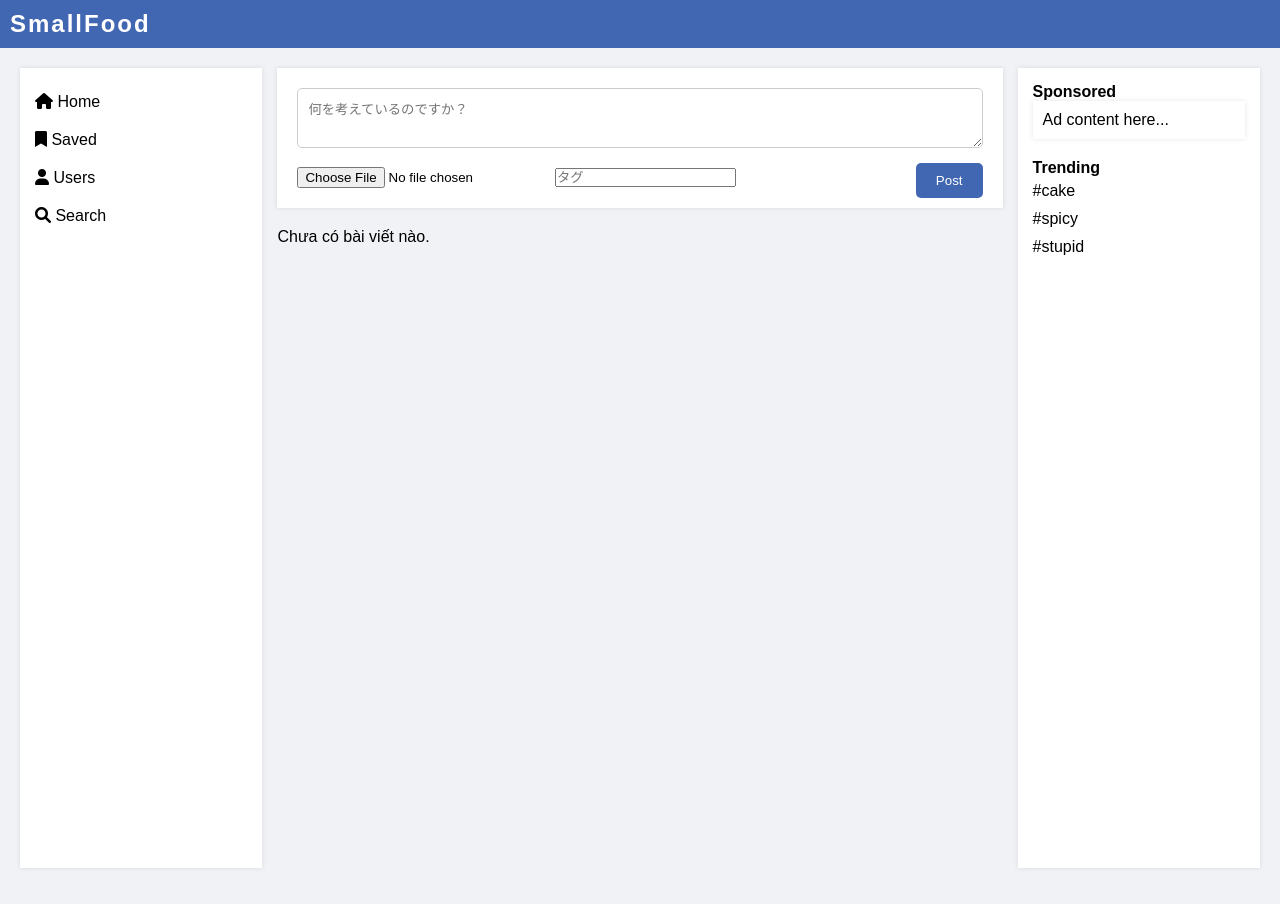
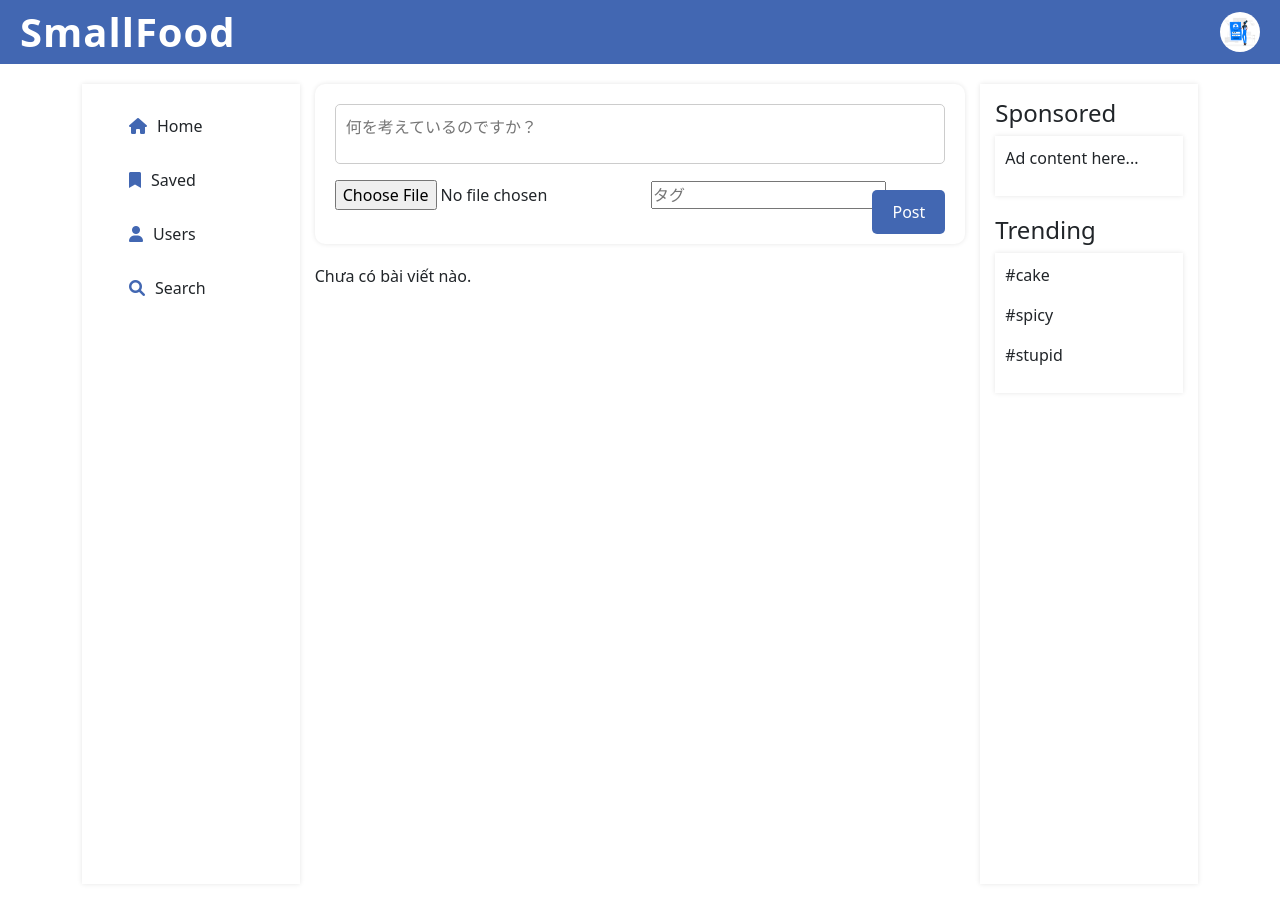
Before and after one commit to VietCee/Forum_ITSS2, a PHP site: page /app/views/homepage.php in a window 1280 px wide. Before the commit the page ends 868 px from the top, so only its background shows below. Run offline with PHP 8.4, Linux system fonts and the light colour scheme.

Commit message:
HomePage CSS

```diff
--- a/app/views/homepage.php
+++ b/app/views/homepage.php
@@ -21,17 +21,24 @@ if (isset($_SESSION['successMessage'])) {
     <title>HomePage Form</title>
     <link rel="stylesheet" href="/Forum/public/css/homePage.css">
     <link rel="stylesheet" href="/Forum/public/css/post.css">
+    <link href="https://cdn.jsdelivr.net/npm/bootstrap@5.3.3/dist/css/bootstrap.min.css" rel="stylesheet" integrity="sha384-QWTKZyjpPEjISv5WaRU9OFeRpok6YctnYmDr5pNlyT2bRjXh0JMhjY6hW+ALEwIH" crossorigin="anonymous">
     <link rel="stylesheet" href="https://cdnjs.cloudflare.com/ajax/libs/font-awesome/6.0.0-beta3/css/all.min.css">
 </head>
 
 <body>
 
 <nav class="navbar">
-        <!-- <div class="navbar-left">
-            <img src="/public/img/446foxface2_100697.ico" alt="Facebook Logo" class="logo">
-        </div> -->
     <div class="navbar-center">
         <h1>SmallFood</h1>
+    </div>
+    <div class="navbar-right">
+        <div class="dropdown">
+                <img src="../public/img/register.jpg" alt="User Avatar" class="user-avatar dropdown-toggle" id="userOptionsButton" data-bs-toggle="dropdown" aria-expanded="false">
+                <ul class="dropdown-menu dropdown-menu-end" aria-labelledby="userOptionsButton">
+                    <li><a class="dropdown-item" href="profile.php">My Profile</a></li>
+                    <li><a class="dropdown-item" href="logout.php">Logout</a></li>
+                </ul>
+        </div>
     </div>
 </nav>
 
@@ -63,7 +70,7 @@ if (isset($_SESSION['successMessage'])) {
                     <div class="post">
                         <div class="post-header">
 
-                            <img src="/public/img/profile-pic.jpg" alt="Profile Picture" class="profile-pic">
+                            <img src="../public/img/register.jpg" alt="Profile Picture" class="profile-pic">
 
                             <div class="post-info">
                                 <h3><?= $post['usernames'] ?></h3>
@@ -84,11 +91,11 @@ if (isset($_SESSION['successMessage'])) {
 
                         <div class="post-content">
 
-                            <p><?= htmlspecialchars($post['content']) ?></p></br>
+                            <p><?= htmlspecialchars($post['content']) ?></p>
                             <p style="color: #1E90FF;"><strong>#</strong><?= htmlspecialchars($post['tag']) ?></p>
                             <?php if (!empty($post['image'])): ?>
                                 <div style="text-align: center;">
-                                    <img src="uploads/<?= htmlspecialchars($post['image']) ?>" alt="Post Image" style="width: 300px; height: auto;">
+                                    <img src="uploads/<?= htmlspecialchars($post['image']) ?>" alt="Post Image" style="width: 500px; height: auto;">
                                 </div>
                             <?php endif; ?>
                             <a href="index.php?paction=postDetail&id=<?= $post['id'] ?>">Xem chi tiết</a>
@@ -120,6 +127,8 @@ if (isset($_SESSION['successMessage'])) {
             </div>
         </aside>
     </div>
+
+    <script src="https://cdn.jsdelivr.net/npm/bootstrap@5.3.3/dist/js/bootstrap.bundle.min.js" integrity="sha384-YvpcrYf0tY3lHB60NNkmXc5s9fDVZLESaAA55NDzOxhy9GkcIdslK1eN7N6jIeHz" crossorigin="anonymous"></script>
 </body>
 
 <script>
--- a/public/css/homePage.css
+++ b/public/css/homePage.css
@@ -9,8 +9,9 @@ body {
   background-color: #f0f2f5;
 }
 
+/* Navbar */
 .navbar {
-    background-color: #4267B2;
+  background-color: #4267b2;
   color: white;
   padding: 10px;
   display: flex;
@@ -21,30 +22,22 @@ body {
   z-index: 1000;
 }
 
-.navbar-left .logo {
-    height: 40px;
+.dropdown {
+  margin-right: 20px !important;
 }
 
-.navbar-center .search-bar {
-    width: 300px;
-    padding: 5px;
+.navbar-center h1 {
+  margin: 0;
+  font-weight: bold;
+  letter-spacing: 1px;
+  margin-left: 20px;
 }
 
-h1 {
-
-    font-weight: 400;
-    color: #ffffff;
-    letter-spacing: 2px;
-    text-align: center;
-    font-weight: bold;
-
-    max-width: 90%;
-}
-
-
-.navbar-right .nav-item {
-    margin-left: 20px;
-    cursor: pointer;
+.user-avatar {
+  width: 40px;
+  height: 40px;
+  border-radius: 50%;
+  margin-left: 15px;
 }
 
 .container {
@@ -52,12 +45,16 @@ h1 {
   margin: 20px;
 }
 
-.sidebar, .right-sidebar {
+/* Sidebar */
+.sidebar {
   width: 20%;
   background-color: white;
   padding: 15px;
   box-shadow: 0 0 5px rgba(0, 0, 0, 0.1);
   height: 100vh;
+  display: flex;
+  flex-direction: column;
+  justify-content: space-between;
 }
 
 .sidebar ul {
@@ -65,8 +62,35 @@ h1 {
 }
 
 .sidebar ul li {
+  padding: 15px 0;
+  cursor: pointer;
+  display: flex;
+  align-items: center;
+}
+
+.sidebar ul li i {
+  margin-right: 10px;
+  color: #4267b2;
+}
+
+/* Sidebar User Section */
+.sidebar-user {
+  display: flex;
+  flex-direction: column;
+  align-items: center;
   padding: 10px 0;
-    cursor: pointer;
+  border-top: 1px solid #e0e0e0;
+  margin-top: 15px;
+}
+
+.sidebar-user .navbar-text {
+  font-weight: bold;
+  color: #4267b2;
+}
+
+.sidebar-user .dropdown-menu {
+  width: 100%;
+  text-align: center;
 }
 
 .feed {
@@ -80,7 +104,8 @@ h1 {
   box-shadow: 0 0 5px rgba(0, 0, 0, 0.1);
   margin-bottom: 20px;
   position: relative;
-    height: 140px;
+  height: 160px;
+  border-radius: 10px;
 }
 
 .status-box textarea {
@@ -89,77 +114,134 @@ h1 {
   padding: 10px;
   border: 1px solid #ccc;
   border-radius: 5px;
+  resize: none;
+}
+
+.status-box input {
+  margin-top: 10px;
 }
 
 .status-box button {
-    margin-top: 10px;
-    padding: 10px 20px;
-    background-color: #4267B2;
-    color: white;
-    border: none;
-    cursor: pointer;
-    border-radius: 5px;
   position: absolute;
   right: 20px;
   bottom: 10px;
-}
-
-.status-box input{
-    margin-top: 15px;
+  background-color: #4267b2;
+  color: white;
+  padding: 10px 20px;
+  border: none;
+  border-radius: 5px;
+  cursor: pointer;
 }
 
 .post {
   background-color: white;
-    padding: 20px;
-    margin-bottom: 20px;
+  padding: 15px; /* Tăng padding */
   box-shadow: 0 0 5px rgba(0, 0, 0, 0.1);
+  border-radius: 10px;
+  margin-bottom: 20px; /* Thêm khoảng cách giữa các bài viết */
 }
 
 .post-header {
   display: flex;
   align-items: center;
+  justify-content: space-between; /* Đảm bảo các thông tin cách đều nhau */
+  margin-bottom: 10px; /* Tạo khoảng cách nhỏ giữa header và nội dung */
 }
 
 .profile-pic {
-    height: 40px;
-    width: 40px;
+  height: 50px; /* Tăng kích thước ảnh đại diện */
+  width: 50px;
   border-radius: 50%;
-    margin-right: 10px;
+  margin-right: 15px;
+}
+
+.post-info h3 {
+  margin: 0;
+  font-size: 16px;
+}
+
+.post-info p {
+  margin: 0;
+  font-size: 12px;
+  color: #888;
 }
 
 .post-content {
-    margin-top: 15px;
+  margin-top: 10px;
+  line-height: 1.6;
+}
+
+.post-content img {
+  width: 100%; /* Điều chỉnh kích thước ảnh lớn hơn */
+  max-width: 500px;
+  height: auto;
+  border-radius: 10px;
+  margin-top: 10px;
+}
+
+.menu-options {
+  position: relative;
+}
+
+.menu-btn {
+  background-color: transparent;
+  border: none;
+  font-size: 20px;
+  cursor: pointer;
+}
+
+.menu-content {
+  display: none; /* Ẩn menu mặc định */
+  position: absolute;
+  top: 25px;
+  right: 0;
+  background-color: white;
+  box-shadow: 0 0 5px rgba(0, 0, 0, 0.1);
+  border-radius: 5px;
+  z-index: 1;
+}
+
+.menu-content a {
+  display: block;
+  padding: 10px;
+  text-decoration: none;
+  color: #333;
+  font-size: 14px;
+  cursor: pointer;
+}
+
+.menu-content a:hover {
+  background-color: #f0f0f0;
 }
 
 .post-actions {
   display: flex;
   justify-content: space-between;
-    margin-top: 10px;
+  margin-top: 15px;
   padding-top: 10px;
-    border-top: #4267B2 solid;
+  border-top: 1px solid #ddd;
 }
 
 .post-actions button {
   background-color: transparent;
   border: none;
   cursor: pointer;
-    color: #4267B2;
+  color: #4267b2;
+  font-size: 14px;
 }
 
-.right-sidebar .ad {
+.right-sidebar {
+  width: 20%;
+  background-color: white;
+  padding: 15px;
+  box-shadow: 0 0 5px rgba(0, 0, 0, 0.1);
+  height: 100vh;
+}
+
+.right-sidebar .ad,
+.right-sidebar .contact-list {
   margin-bottom: 20px;
   padding: 10px;
   background-color: white;
   box-shadow: 0 0 5px rgba(0, 0, 0, 0.1);
 }
-
-.contact-list p {
-    padding: 5px 0;
-    cursor: pointer;
-}
-.success-message {
-    padding: 10px;
-    background-color: #e0f7e0;
-    border: 1px solid #3cb371;
-    border-radius: 5px;
-}
```
Also changed, not shown: public/uploads/1727750582_dulich.jpg (added). Lines whose indentation alone changed are shown as unchanged.
